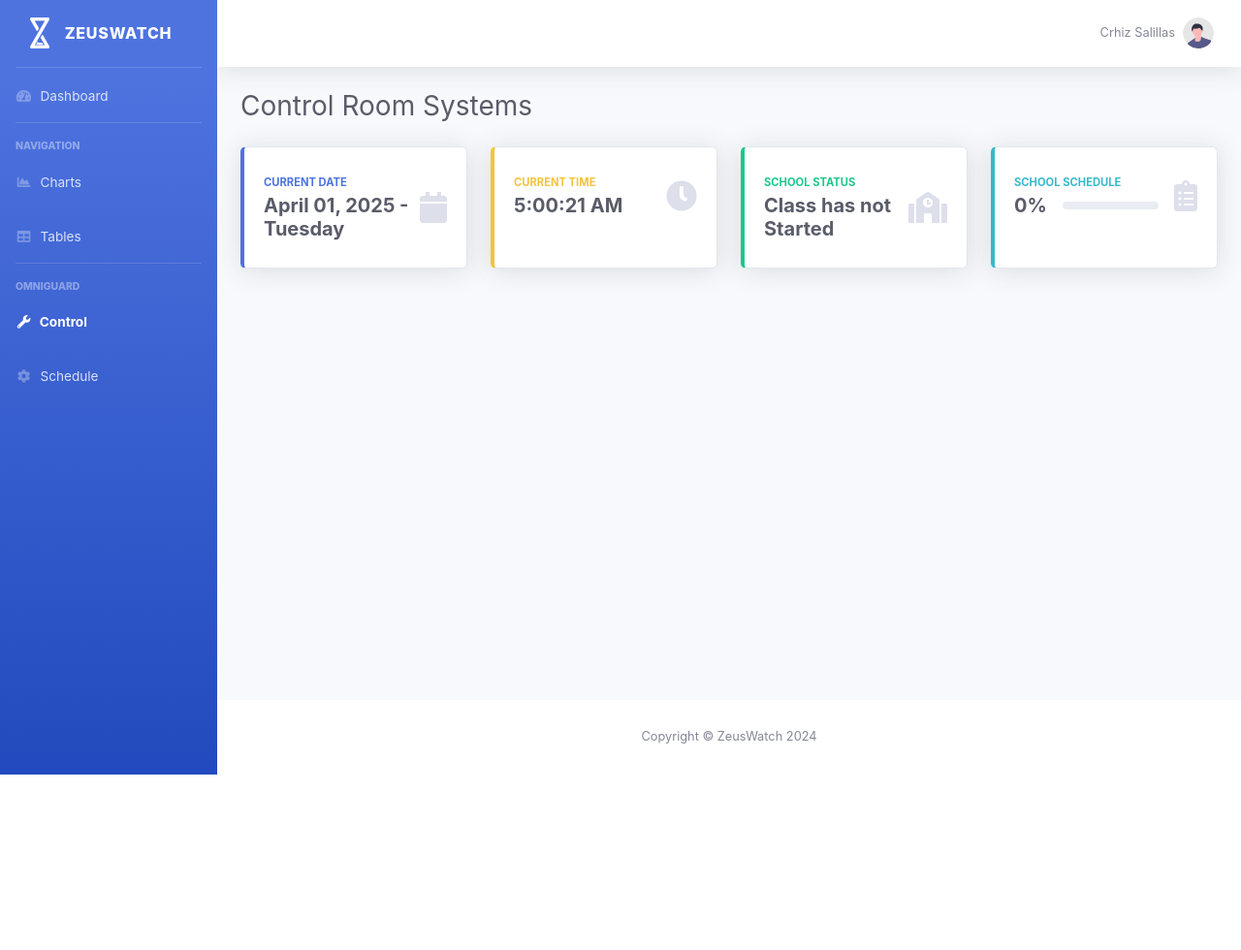
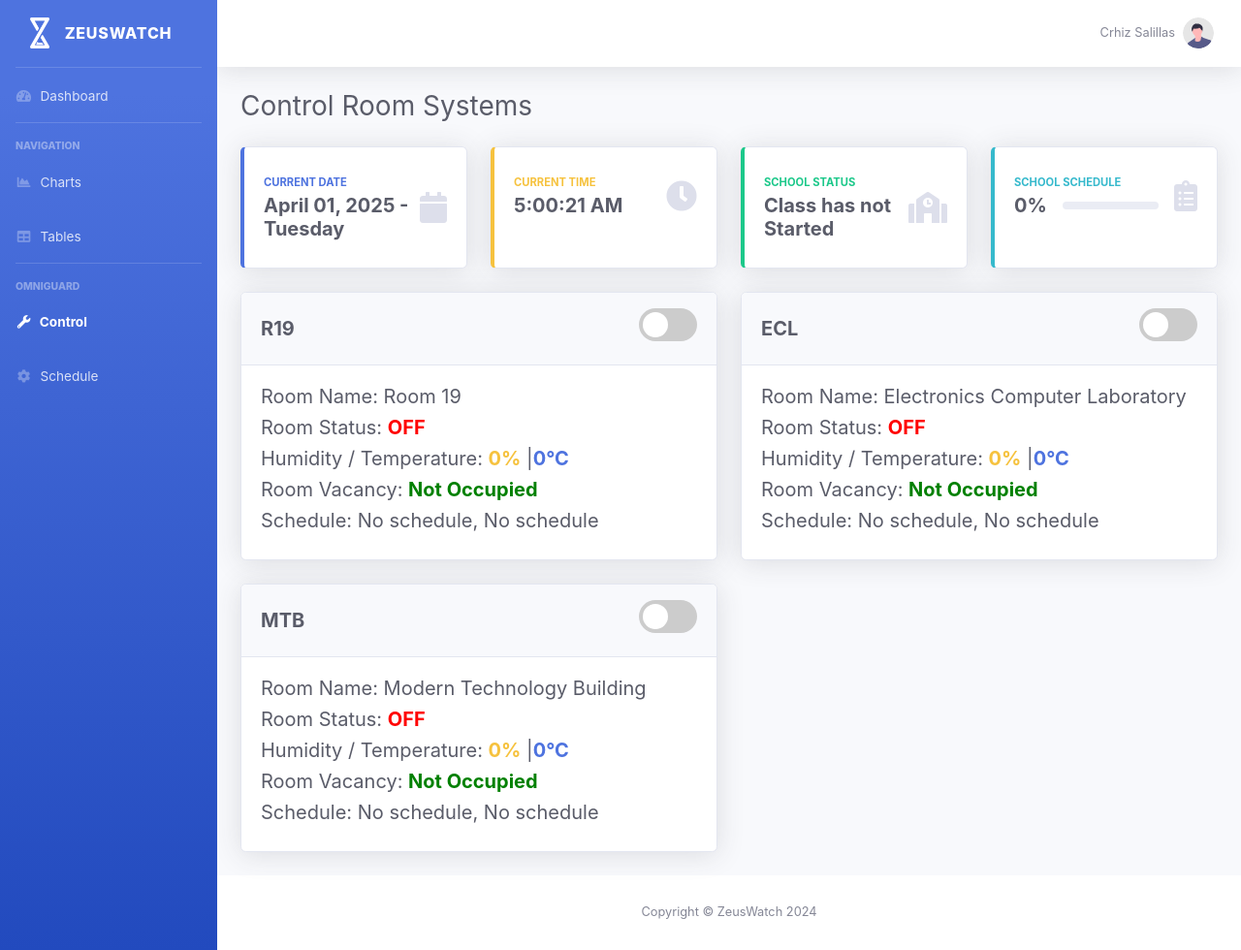
Before and after one commit to Mooyi07/ZeusWatch, a PHP site: page /aiModel/main/control.php in a window 1280 px wide. Shown: the part 25-1005 px from the top of the page at 97% size. Before the commit the page ends 824 px from the top, so only its background shows below. Run offline with PHP 8.4, Linux system fonts and the light colour scheme; a user stored in the database is signed in; data comes from the database, SQL or seed files in the repository; data that the repository does not hold is empty.

Commit message:
Fixed the control.php for having errors while changing the roomStatus and optimizing

```diff
--- a/main/control.php
+++ b/main/control.php
@@ -303,23 +303,23 @@
 
                     <div class="row">
                     <?php
-                        for($f = 0; $f < count($room); $f++){ ?>
+                        for ($f = 0; $f < count($rooms); $f++) { ?>
                           <div class="col-xl-6 col-lg-7">
                             <div class="card shadow mb-4">
                                 <!-- Card Header - Dropdown -->
                                 <div
                                     class="card-header py-3 d-flex flex-row align-items-center justify-content-between ">
-                                    <h6 class="h5 mb-0 font-weight-bold text-gray-800"><?=$room[$f]["roomInitials"]?></h6>
+                                    <h6 class="h5 mb-0 font-weight-bold text-gray-800"><?=$roomData[$f]["roomInitials"]?></h6>
                                     <label class="switch">
-                                        <input class="switchJS" data-id="switch-<?=$f?>" type="checkbox" <?= $room[$f]["roomStatus"] != 0 ? "checked" : "unchecked"?>/>
+                                        <input class="switchJS" data-id="switch-<?=$f?>" type="checkbox" <?= $roomData[$f]["roomStatus"] != 0 ? "checked" : "unchecked"?>/>
                                         <span class="slider round"></span>
                                     </label>
                                 </div>
                                 <!-- Card Body -->
                                 <div class="card-body">
-                                    <h5 class="text-gray-800">Room Name: <?=$room[$f]["roomName"]?></h5>
+                                    <h5 class="text-gray-800">Room Name: <?=$roomData[$f]["roomName"]?></h5>
                                     <h5 class="text-gray-800">Room Status: <?php
-                                        if($room[$f]["roomStatus"] != 0){?>
+                                        if($roomData[$f]["roomStatus"] != 0){?>
                                             <span id="switch-<?=$f?>" style="color:green; font-weight: bold;">ON</span>
                                         <?php
                                         } else {?>
@@ -329,17 +329,17 @@
                                     </h5>
 
                                     <h5 class="text-gray-800" >Humidity / Temperature:
-                                        <span id="<?=$room[$f]["idTemp"]?>Humidity" style='color:#f6c23e; font-weight:bold'>0%</span>
-                                        |<span id="<?=$room[$f]["idTemp"]?>Temperature" style='color:#4e73df; font-weight:bold'>0&degC</span>
+                                        <span id="<?=$roomData[$f]["idTemp"]?>Humidity" style='color:#f6c23e; font-weight:bold'>0%</span>
+                                        |<span id="<?=$roomData[$f]["idTemp"]?>Temperature" style='color:#4e73df; font-weight:bold'>0&degC</span>
                                     </h5>
                                     <h5 class="text-gray-800">Room Vacancy: <?php
-                                    if( $room[$f]["roomVacancy"] == 0){?>
+                                    if( $roomData[$f]["roomVacancy"] == 0){?>
                                         <span id="occupancy-<?=$f?>" style="color:green; font-weight: bold;">Not Occupied</span>
                                         <?php
                                     } else {?>
                                         <span id="occupancy-<?=$f?>" style="color:red; font-weight: bold;">Room Occupied</span><?php
                                     } ?>
-                                    <h5 class="text-gray-800">Schedule: <?=$room[$f]["roomSchedule"]?></h5>
+                                    <h5 class="text-gray-800">Schedule: <?=$roomData[$f]["roomSchedule"]?></h5>
                                     </h5>
                                 </div>
                             </div>
```
